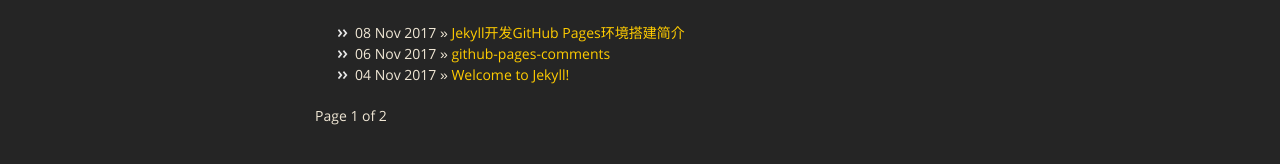
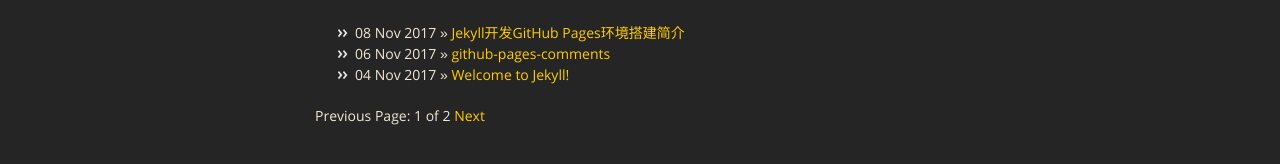
Before and after one commit to jasonLiu001/jasonLiu001.github.io, a Jekyll site: the page built from post/index.html, in a window 1280 px wide. Shown: the part 332-496 px from the top of the page. Built offline with Jekyll 4.4.1, drawn with Linux system fonts in a browser that asks for light colours; the list of posts is cut into pages by our own code.

Commit message:
pages updated.

```diff
--- a/_includes/pagination.html
+++ b/_includes/pagination.html
@@ -1,23 +1,16 @@
 {% if paginator.total_pages != 1 %}
-<div class="pagination clearfix mb1 mt4">
-    <div class="left">
-        {% if paginator.previous_page %}
-        {% if paginator.page == 2 %}
-        <a class="pagination-item" href="{{ site.baseurl }}/">{{ site.text.pagination.newer }}</a>
-        {% else %}
-        <a class="pagination-item" href="{{ paginator.previous_page_path }}">{{ site.text.pagination.newer }}</a>
-        {% endif %}
-        {% else %}
-        <span class="pagination-item disabled">{{ site.text.pagination.newer }}</span>
-        {% endif %}
-    </div>
-    <div class="right">
-        {% if paginator.next_page %}
-        <a class="pagination-item" href="{{ paginator.next_page_path }}">{{ site.text.pagination.older }}</a>
-        {% else %}
-        <span class="pagination-item disabled">{{ site.text.pagination.older }}</span>
-        {% endif %}
-    </div>
-    <div class="pagination-meta">Page {{ paginator.page }} of {{ paginator.total_pages }}</div>
+<!-- Pagination links -->
+<div class="pagination">
+    {% if paginator.previous_page %}
+    <a href="{{ paginator.previous_page_path }}" class="previous">Previous</a>
+    {% else %}
+    <span class="previous">Previous</span>
+    {% endif %}
+    <span class="page_number ">Page: {{ paginator.page }} of {{ paginator.total_pages }}</span>
+    {% if paginator.next_page %}
+    <a href="{{ paginator.next_page_path }}" class="next">Next</a>
+    {% else %}
+    <span class="next ">Next</span>
+    {% endif %}
 </div>
 {% endif %}
```
